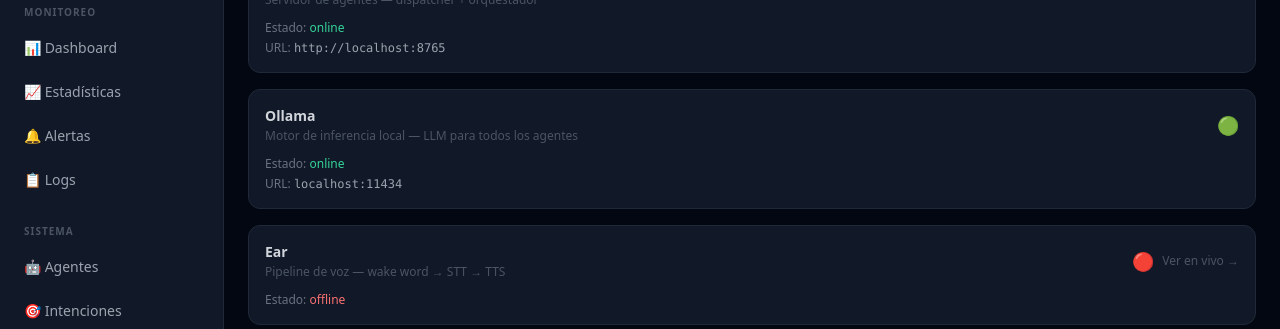
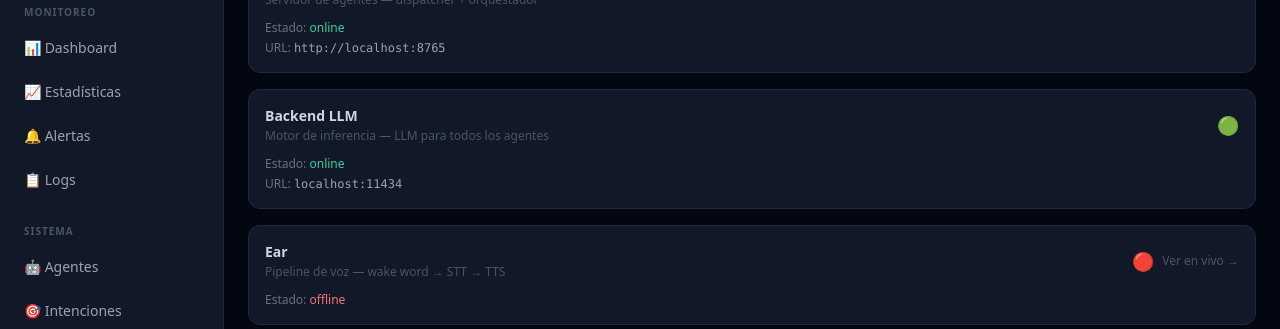
Before and after one commit to mblasi/home-agents, a FastAPI app: page /integrations in a window 1280 px wide. Shown: the part 179-508 px from the top of the page. Run offline with FastAPI, Linux system fonts and the light colour scheme; data that the repository does not hold is empty; some libraries are stand-ins or nearby versions.

Commit message:
refactor: renombrado agnóstico de backend LLM — backoffice + submodule core
backoffice/server.py:
  OLLAMA_URL → _LLM_BASE_URL (con backward compat)
  _ollama_ok() → _llm_ok()
  _get_ollama_models() → _get_llm_models()
  variables de template: ollama_ok/ollama_models → llm_ok/llm_models

templates:
  agent_detail.html: tipo "ollama" → "llm" en BACKEND_META
  config.html: sección "Ollama" → "Inferencia LLM", var LLM_BASE_URL
  dashboard.html: label "Ollama" → "LLM", vars de template
  integrations.html: título "Ollama" → "Backend LLM", vars de template
  agent_new.html + agent_edit.html: ollama_models → llm_models

Co-Authored-By: Claude Sonnet 4.6 <noreply@anthropic.com>

```diff
--- a/backoffice/server.py
+++ b/backoffice/server.py
@@ -32,7 +32,7 @@ from fastapi.templating import Jinja2Templates
 # ── Configuración ──────────────────────────────────────────────────────────────
 
 CORE_URL   = os.environ.get("CORE_URL",   "http://localhost:8765")
-OLLAMA_URL = os.environ.get("OLLAMA_URL", "http://localhost:11434")
+_LLM_BASE_URL = (os.environ.get("LLM_BASE_URL") or os.environ.get("OLLAMA_URL") or "http://localhost:11434")
 BACKOFFICE_TOKEN = os.environ.get("BACKOFFICE_TOKEN", "")
 METRICS_DIR   = Path("/tmp/capitan")
 TEMPLATES_DIR = Path(__file__).parent / "templates"
@@ -114,17 +114,17 @@ def _core(path: str, method: str = "GET", timeout: int = 3, **kwargs):
         return None
 
 
-def _ollama_ok() -> bool:
+def _llm_ok() -> bool:
     try:
-        return requests.get(f"{OLLAMA_URL}/api/tags", timeout=2).status_code == 200
+        return requests.get(f"{_LLM_BASE_URL}/api/tags", timeout=2).status_code == 200
     except Exception:
         return False
 
 
-def _get_ollama_models() -> list[str]:
-    """Devuelve los nombres de modelos disponibles en Ollama."""
+def _get_llm_models() -> list[str]:
+    """Devuelve los nombres de modelos disponibles en el backend LLM."""
     try:
-        r = requests.get(f"{OLLAMA_URL}/api/tags", timeout=3)
+        r = requests.get(f"{_LLM_BASE_URL}/api/tags", timeout=3)
         if r.status_code == 200:
             return [m["name"] for m in r.json().get("models", [])]
     except Exception:
@@ -153,7 +153,7 @@ def _render(request: Request, template: str, section: str, **ctx):
 @app.get("/api/status", response_class=HTMLResponse)
 def api_status():
     core_ok   = _core("/health") is not None
-    ollama_ok = _ollama_ok()
+    llm_ok = _llm_ok()
     ear_state = _ear_state()
     ear_ok    = ear_state is not None and ear_state.get("state") != "stopped"
 
@@ -164,7 +164,7 @@ def api_status():
         f'<div class="flex justify-between"><span class="text-gray-400">Core</span>'
         f'<span>{dot(core_ok)} {"OK" if core_ok else "down"}</span></div>',
         f'<div class="flex justify-between"><span class="text-gray-400">Ollama</span>'
-        f'<span>{dot(ollama_ok)} {"OK" if ollama_ok else "down"}</span></div>',
+        f'<span>{dot(llm_ok)} {"OK" if llm_ok else "down"}</span></div>',
         f'<div class="flex justify-between"><span class="text-gray-400">Ear</span>'
         f'<span>{dot(ear_ok)} {ear_state["state"] if ear_ok and ear_state else "off"}</span></div>',
     ]
@@ -193,7 +193,7 @@ def _ear_state() -> dict | None:
 @app.get("/dashboard", response_class=HTMLResponse)
 def dashboard(request: Request):
     core_ok   = _core("/health") is not None
-    ollama_ok = _ollama_ok()
+    llm_ok = _llm_ok()
     history   = _read_json("history.json") or []
     alerts    = _core("/alerts") or []
     state     = _ear_state()
@@ -213,7 +213,7 @@ def dashboard(request: Request):
     active_intents = _core("/intents") or []
 
     return _render(request, "dashboard.html", "dashboard",
-                   core_ok=core_ok, ollama_ok=ollama_ok,
+                   core_ok=core_ok, llm_ok=llm_ok,
                    history=history[-10:],
                    alerts=alerts, state=state, speaker=speaker,
                    avg_lat=avg, history_count=len(history),
@@ -303,7 +303,7 @@ def agent_new_page(request: Request):
     role_perms = _core("/rbac/roles") or {}
     return _render(request, "agent_new.html", "agents",
                    error="", role_perms=role_perms, roles=_ROLES_AGENTS,
-                   ollama_models=_get_ollama_models())
+                   llm_models=_get_llm_models())
 
 
 @app.post("/agents/new")
@@ -330,7 +330,7 @@ async def agent_new_submit(request: Request):
         return _render(request, "agent_new.html", "agents",
                        error="No se pudo crear el agente (¿ID ya existe?)",
                        role_perms=role_perms, roles=_ROLES_AGENTS,
-                       ollama_models=_get_ollama_models())
+                       llm_models=_get_llm_models())
     return RedirectResponse("/agents", status_code=303)
 
 
@@ -343,7 +343,7 @@ def agent_edit_page(request: Request, agent_id: str):
     return _render(request, "agent_edit.html", "agents",
                    agent=agent, agent_id=agent_id, error="",
                    role_perms=role_perms, roles=_ROLES_AGENTS,
-                   ollama_models=_get_ollama_models())
+                   llm_models=_get_llm_models())
 
 
 @app.post("/agents/{agent_id}/edit")
@@ -983,15 +983,15 @@ def logs_stream(service: str = "all"):
 @app.get("/integrations", response_class=HTMLResponse)
 def integrations_page(request: Request):
     core_ok       = _core("/health") is not None
-    ollama_models = _get_ollama_models()
-    ollama_ok     = bool(ollama_models) or _ollama_ok()
+    llm_models = _get_llm_models()
+    llm_ok     = bool(llm_models) or _llm_ok()
     ear_state     = _ear_state()
 
     return _render(request, "integrations.html", "integrations",
                    core_ok=core_ok,
                    core_url=CORE_URL,
-                   ollama_ok=ollama_ok,
-                   ollama_models=ollama_models,
+                   llm_ok=llm_ok,
+                   llm_models=llm_models,
                    ear_state=ear_state)
 
 
--- a/backoffice/templates/agent_detail.html
+++ b/backoffice/templates/agent_detail.html
@@ -20,7 +20,7 @@
 
 {# ── Mapa de iconos y nombres por tipo de backend ───────────────────────────── #}
 {% set BACKEND_META = {
-  "ollama":    {"icon": "🤖", "name": "Ollama (LLM)"},
+  "llm":       {"icon": "🤖", "name": "LLM (Ollama)"},
   "haos":      {"icon": "🏠", "name": "Home Assistant OS"},
   "openmeteo": {"icon": "🌤", "name": "Open-Meteo API"},
   "dolarapi":  {"icon": "💹", "name": "DolarAPI"},
--- a/backoffice/templates/agent_edit.html
+++ b/backoffice/templates/agent_edit.html
@@ -152,7 +152,7 @@
                  focus:outline-none focus:ring-1 focus:ring-indigo-500 focus:border-indigo-500 resize-y">{{ cur_val }}</textarea>
         {% elif meta.type == 'select' %}
         {% set static_opts = meta.options if meta.options is iterable and meta.options is not string else [] %}
-        {% set dynamic_opts = ollama_models if meta.options == 'ollama_models' else static_opts %}
+        {% set dynamic_opts = llm_models if meta.options == 'ollama_models' else static_opts %}
         <select name="config_{{ key }}"
                 class="w-full bg-gray-800 border border-gray-700 rounded-lg px-3 py-2 text-sm text-gray-200
                        focus:outline-none focus:ring-1 focus:ring-indigo-500 focus:border-indigo-500">
--- a/backoffice/templates/agent_new.html
+++ b/backoffice/templates/agent_new.html
@@ -94,11 +94,11 @@
       </div>
       <div>
         <label class="block text-xs font-medium text-gray-400 mb-1">Modelo</label>
-        {% if ollama_models %}
+        {% if llm_models %}
         <select name="model"
                 class="w-full bg-gray-800 border border-gray-700 rounded-lg px-3 py-2 text-sm text-gray-200
                        focus:outline-none focus:ring-1 focus:ring-indigo-500 focus:border-indigo-500">
-          {% for m in ollama_models %}
+          {% for m in llm_models %}
           <option value="{{ m }}" {% if m == 'qwen2.5:7b' %}selected{% endif %}>{{ m }}</option>
           {% endfor %}
         </select>
--- a/backoffice/templates/config.html
+++ b/backoffice/templates/config.html
@@ -7,7 +7,7 @@
 
 {% set sections = {
   "HAOS": ["HAOS_URL", "HAOS_TOKEN"],
-  "Ollama": ["OLLAMA_URL"],
+  "Inferencia LLM": ["LLM_BASE_URL"],
   "Clima": ["LATITUDE", "LONGITUDE", "LOCATION_NAME"],
   "Alertas": ["ALERT_POLL_INTERVAL"],
   "Servidor": ["CORE_PORT"],
--- a/backoffice/templates/integrations.html
+++ b/backoffice/templates/integrations.html
@@ -31,22 +31,22 @@
 <div class="bg-gray-900 border border-gray-800 rounded-xl p-4 mb-4">
   <div class="flex items-center justify-between mb-3">
     <div>
-      <h2 class="text-sm font-semibold text-gray-300">Ollama</h2>
-      <p class="text-xs text-gray-600 mt-0.5">Motor de inferencia local — LLM para todos los agentes</p>
+      <h2 class="text-sm font-semibold text-gray-300">Backend LLM</h2>
+      <p class="text-xs text-gray-600 mt-0.5">Motor de inferencia — LLM para todos los agentes</p>
     </div>
-    <span class="text-lg">{{ "🟢" if ollama_ok else "🔴" }}</span>
+    <span class="text-lg">{{ "🟢" if llm_ok else "🔴" }}</span>
   </div>
   <div class="text-xs text-gray-500 space-y-1">
-    <div>Estado: <span class="{{ 'text-emerald-400' if ollama_ok else 'text-red-400' }}">
-      {{ "online" if ollama_ok else "offline" }}
+    <div>Estado: <span class="{{ 'text-emerald-400' if llm_ok else 'text-red-400' }}">
+      {{ "online" if llm_ok else "offline" }}
     </span></div>
     <div>URL: <code class="text-gray-400">localhost:11434</code></div>
   </div>
-  {% if ollama_models %}
+  {% if llm_models %}
   <div class="mt-3 pt-3 border-t border-gray-800">
     <div class="text-xs text-gray-500 mb-2">Modelos disponibles:</div>
     <div class="flex flex-wrap gap-1">
-      {% for m in ollama_models %}
+      {% for m in llm_models %}
       <span class="px-2 py-0.5 bg-gray-800 text-gray-300 rounded text-xs font-mono">{{ m }}</span>
       {% endfor %}
     </div>
```
Also changed, not shown: backoffice/templates/dashboard.html (+4 -4 lines).
